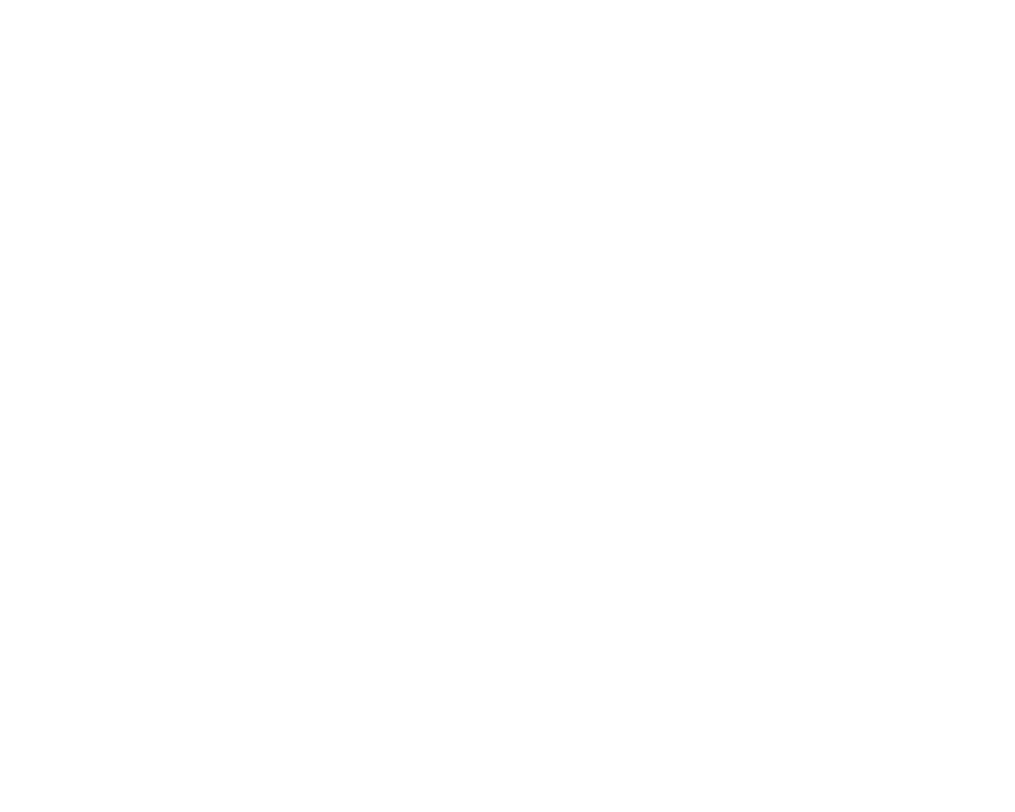
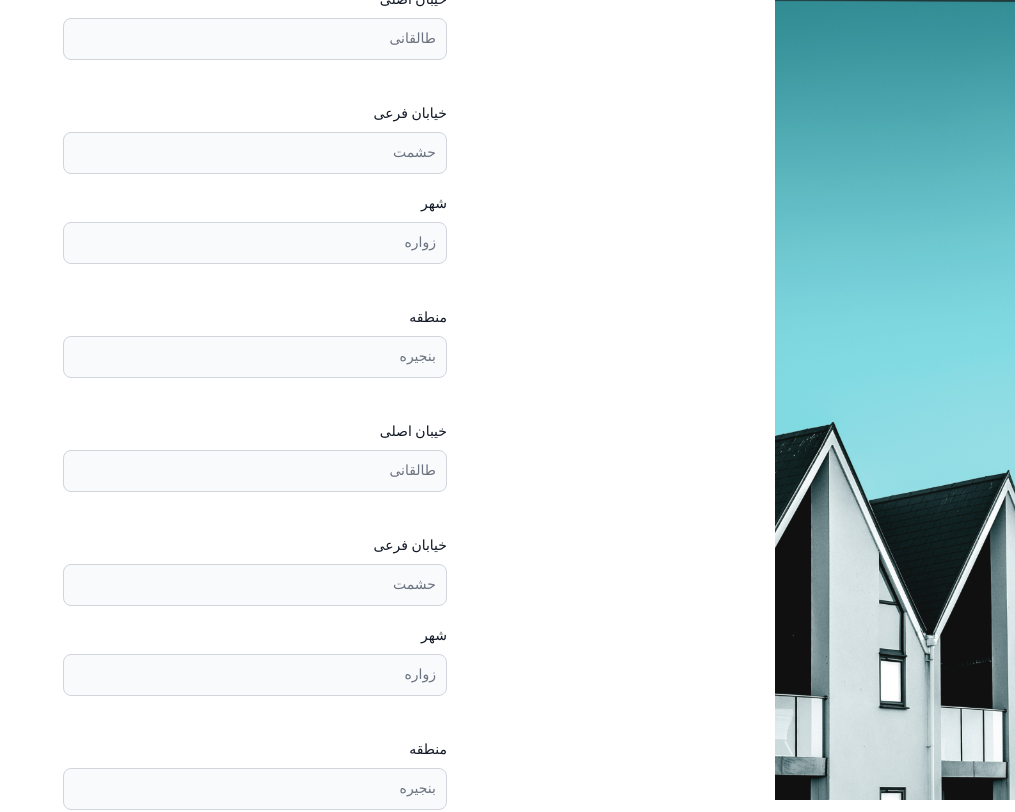
Before and after one commit to AmirAliFakhari/Real-estate, a React (Vite) app: page /register in a window 1280 px wide. Before the commit this address had no page. Shown: the top 812 px of the page, without its empty margins (265-1280 px from the left). Built offline with nearby package versions, Linux system fonts and the light colour scheme; some icons are missing.

Commit message:
input-component added + stylings

```diff
--- a/src/App.jsx
+++ b/src/App.jsx
@@ -1,7 +1,7 @@
 import { BrowserRouter, Route, Routes } from "react-router-dom";
-import SignIn from "./pages/signIn/SignIn";
 import Layout from "./pages/Layout";
 import AppLayout from "./pages/AppLayout";
+import RegiterHome from "./pages/RegisterHome/RegisterHome";
 
 function App() {
   return (
@@ -10,7 +10,7 @@
         <Route element={<AppLayout />}>
           <Route element={<Layout />} path="/" />
         </Route>
-        <Route element={<SignIn />} path="signin" />
+        <Route element={<RegiterHome />} path="register" />
       </Routes>
     </BrowserRouter>
   );
--- a/src/pages/signIn/ButtonDir.jsx
+++ b/src/components/ButtonDir.jsx
@@ -1,11 +1,14 @@
 function ButtonDir({ title }) {
-  // console.log(dir);
   return (
     <button
       type="button"
       className="mb-2 me-2 rounded-lg bg-red-700 px-5 py-2.5 text-sm font-medium text-white hover:bg-red-800 focus:outline-none focus:ring-4 focus:ring-red-300 dark:bg-red-600 dark:hover:bg-red-700 dark:focus:ring-red-900"
     >
-      {title !== "submit" ? (title === "next" ? "ادامه" : "برگشت") : "بزن بريم"}
+      {title !== "submit"
+        ? title !== "next"
+          ? "برگشت"
+          : "بعدی"
+        : "بزن که بریم"}
     </button>
   );
 }
--- /dev/null
+++ b/src/components/Input.jsx
@@ -0,0 +1,18 @@
+function InputForm({ title, type, textholder }) {
+  return (
+    <div className="mb-5">
+      <label className="mb-2 block text-sm font-medium text-gray-900 dark:text-white">
+        {title}
+      </label>
+      <input
+        type={`${type}`}
+        id={`${type}`}
+        className="block  w-full rounded-lg border border-gray-300 bg-gray-50 p-2.5 text-sm text-gray-900 focus:border-blue-500 focus:ring-blue-500 "
+        placeholder={`${textholder}`}
+        required
+      />
+    </div>
+  );
+}
+
+export default InputForm;
--- a/src/pages/Navbar.jsx
+++ b/src/pages/Navbar.jsx
@@ -19,14 +19,14 @@
         </a>
         <div className="flex space-x-3 md:order-2 md:space-x-0 rtl:space-x-reverse">
           <Link
-            to="/signIn"
+            to=""
             type="button"
             className="focus:ring-red-30 hidden rounded-lg   px-4 py-2 text-center text-sm font-medium text-gray-800 sm:flex "
           >
             ورود
           </Link>
           <Link
-            to=""
+            to="/register"
             type="button"
             className="focus:ring-red-30 hidden rounded-lg border border-red-500   px-4 py-2 text-center text-sm font-medium text-red-500 sm:flex "
           >
--- /dev/null
+++ b/src/pages/RegisterHome/RegisterHome.jsx
@@ -0,0 +1,62 @@
+import { Input } from "postcss";
+import ButtonDir from "../../components/ButtonDir";
+import Stepper from "awesome-react-stepper";
+import InputForm from "../../components/Input";
+
+/// make a componetn for inputs and use react hook form
+
+function RegiterHome() {
+  return (
+    <div className="flex h-screen  ">
+      <div className="hidden h-screen    sm:flex">
+        <img
+          src="src\assets\imgs\register.svg"
+          className=" max-h-svh w-60 sm:flex sm:object-cover  "
+          alt=""
+        />
+      </div>
+      <div className="flex flex-grow items-center justify-center    ">
+        <Stepper
+          strokeColor="red"
+          fillStroke="#51515153"
+          activeColor="#ff0d00"
+          stroke={2}
+          barWidth="150px"
+          contentBoxClassName="stepper__contect"
+          progressBarClassName="stepper__bar"
+          btnPos="center"
+          backBtn={<ButtonDir title="back" />}
+          continueBtn={<ButtonDir title="next" />}
+          submitBtn={<ButtonDir title="submit" />}
+        >
+          <form className="mx-auto mt-5 max-w-sm  ">
+            <div className=" flex w-72 flex-col gap-6 sm:w-96 ">
+              <InputForm title="شهر " type="text" textholder="زواره" />
+              <InputForm title="منطقه" type="text" textholder="بنجیره" />
+              <InputForm title="خیبان اصلی" type="text" textholder="طالقانی" />
+              <InputForm title="خیابان فرعی" type="text" textholder="حشمت" />
+            </div>
+          </form>
+          <div>
+            <div className=" flex w-72 flex-col gap-6 sm:w-96 ">
+              <InputForm title="شهر " type="text" textholder="زواره" />
+              <InputForm title="منطقه" type="text" textholder="بنجیره" />
+              <InputForm title="خیبان اصلی" type="text" textholder="طالقانی" />
+              <InputForm title="خیابان فرعی" type="text" textholder="حشمت" />
+            </div>
+          </div>
+          <div>
+            <div className=" flex w-72 flex-col gap-6 sm:w-96 ">
+              <InputForm title="شهر " type="text" textholder="زواره" />
+              <InputForm title="منطقه" type="text" textholder="بنجیره" />
+              <InputForm title="خیبان اصلی" type="text" textholder="طالقانی" />
+              <InputForm title="خیابان فرعی" type="text" textholder="حشمت" />
+            </div>
+          </div>
+        </Stepper>
+      </div>
+    </div>
+  );
+}
+
+export default RegiterHome;
--- a/src/pages/about/AboutCart.jsx
+++ b/src/pages/about/AboutCart.jsx
@@ -1,5 +1,5 @@
 function AboutCart({ text, img }) {
-  console.log(img);
+  // console.log(img);
   return (
     <>
       <div className="flex  h-64 flex-col items-center justify-center gap-7 rounded-xl bg-slate-50 shadow-2xl shadow-red-300 drop-shadow-2xl ">
--- a/src/pages/signIn/SignIn.jsx
+++ /dev/null
@@ -1,108 +0,0 @@
-import ButtonDir from "./ButtonDir";
-import Stepper from "awesome-react-stepper";
-
-/// make a componetn for inputs and use react hook form
-
-function SignIn() {
-  return (
-    <div className="flex h-screen  ">
-      <div className="hidden h-screen    sm:flex">
-        <img
-          src="src\assets\imgs\register.svg"
-          className=" max-h-svh w-60 sm:flex sm:object-cover  "
-          alt=""
-        />
-      </div>
-      <div className="flex flex-grow items-center justify-center    ">
-        <Stepper
-          strokeColor="red"
-          fillStroke="#51515153"
-          activeColor="#ff0d00"
-          stroke={2}
-          barWidth="150px"
-          contentBoxClassName="stepper__contect"
-          progressBarClassName="stepper__bar"
-          btnPos="center"
-          backBtn={<ButtonDir title="b  ack" />}
-          continueBtn={<ButtonDir title="next" />}
-          submitBtn={<ButtonDir title="submit" />}
-        >
-          <form className="mx-auto mt-5 max-w-sm ">
-            <div className=" flex flex-col gap-6  ">
-              <div className="mb-5">
-                <label
-                  for="email"
-                  className="mb-2 block text-sm font-medium text-gray-900 dark:text-white"
-                >
-                  شهر
-                </label>
-                <input
-                  type="email"
-                  id="email"
-                  className="block  w-full rounded-lg border border-gray-300 bg-gray-50 p-2.5 text-sm text-gray-900 focus:border-blue-500 focus:ring-blue-500 dark:border-gray-600 dark:bg-gray-700 dark:text-white dark:placeholder-gray-400 dark:focus:border-blue-500 dark:focus:ring-blue-500"
-                  placeholder="name@flowbite.com"
-                  required
-                />
-              </div>
-              <div className="mb-5">
-                <label
-                  for="email"
-                  className="mb-2 block text-sm font-medium text-gray-900 dark:text-white"
-                >
-                  منطقه
-                </label>
-                <input
-                  type="email"
-                  id="email"
-                  className="block w-full rounded-lg border border-gray-300 bg-gray-50 p-2.5 text-sm text-gray-900 focus:border-blue-500 focus:ring-blue-500 dark:border-gray-600 dark:bg-gray-700 dark:text-white dark:placeholder-gray-400 dark:focus:border-blue-500 dark:focus:ring-blue-500"
-                  placeholder="name@flowbite.com"
-                  required
-                />
-              </div>
-            </div>
-            <div className="flex flex-col gap-6  ">
-              <div className="mb-5">
-                <label
-                  for="email"
-                  className="mb-2 block text-sm font-medium text-gray-900 dark:text-white"
-                >
-                  خيابان اصلي
-                </label>
-                <input
-                  type="email"
-                  id="email"
-                  className="block w-full rounded-lg border border-gray-300 bg-gray-50 p-2.5 text-sm text-gray-900 focus:border-blue-500 focus:ring-blue-500 dark:border-gray-600 dark:bg-gray-700 dark:text-white dark:placeholder-gray-400 dark:focus:border-blue-500 dark:focus:ring-blue-500"
-                  placeholder="name@flowbite.com"
-                  required
-                />
-              </div>
-              <div className="mb-5">
-                <label
-                  for="email"
-                  className="mb-2 block text-sm font-medium text-gray-900 dark:text-white"
-                >
-                  خيابان فرعي
-                </label>
-                <input
-                  type="email"
-                  id="email"
-                  className="block w-full rounded-lg border border-gray-300 bg-gray-50 p-2.5 text-sm text-gray-900 focus:border-blue-500 focus:ring-blue-500 dark:border-gray-600 dark:bg-gray-700 dark:text-white dark:placeholder-gray-400 dark:focus:border-blue-500 dark:focus:ring-blue-500"
-                  placeholder="name@flowbite.com"
-                  required
-                />
-              </div>
-            </div>
-          </form>
-          <div>
-            <h1>Add your content here!!!</h1>
-          </div>
-          <div>
-            <h1>Thank you for using Awesome React Stepper</h1>
-          </div>
-        </Stepper>
-      </div>
-    </div>
-  );
-}
-
-export default SignIn;
```
